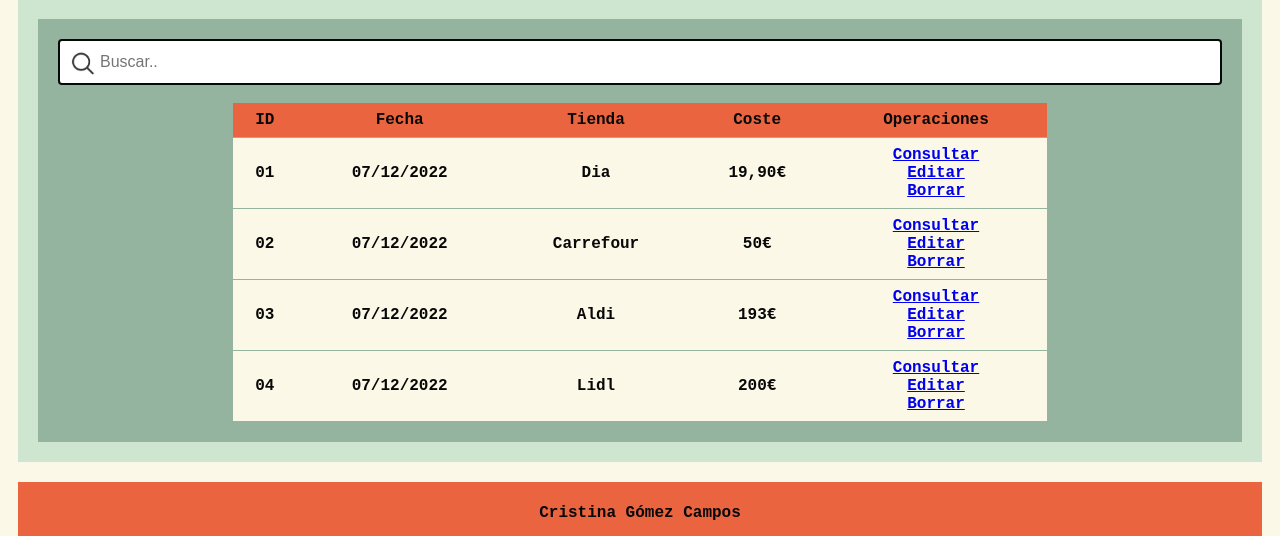
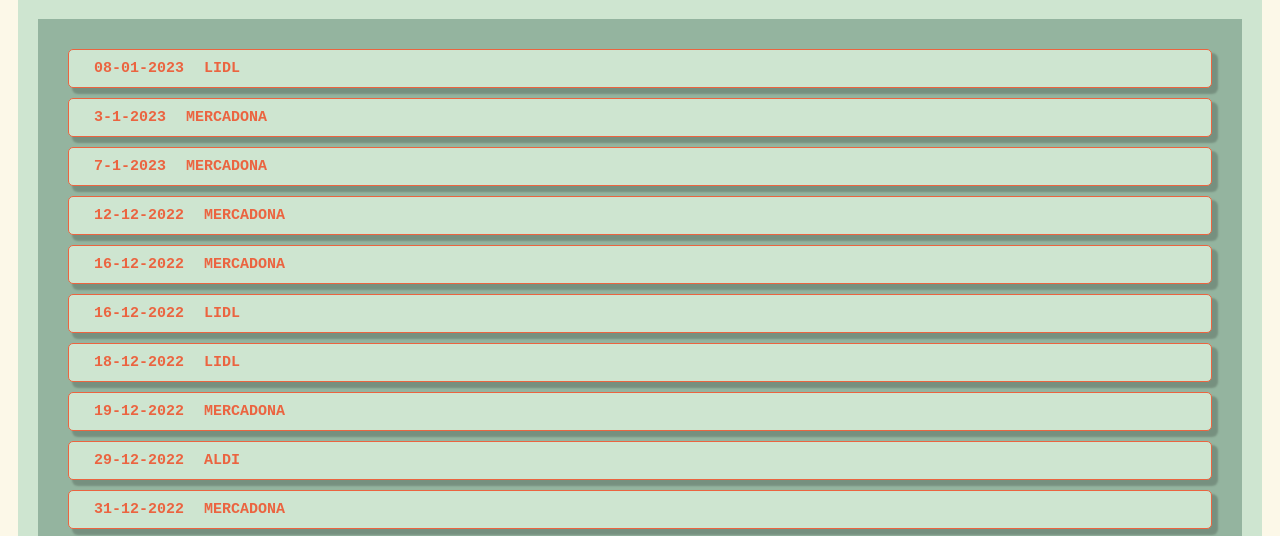
Before and after one commit to Cristinagomez/Practica_Interfaces, a plain HTML site: page lista.html in a window 1280 px wide. Shown: the part 261-797 px from the top of the page. Drawn offline with Linux system fonts and the light colour scheme.

Commit message:
implementada lista de tickets

```diff
--- a/lista.html
+++ b/lista.html
@@ -6,6 +6,9 @@
     <meta name="viewport" content="width=device-width, initial-scale=1.0">
     <title>Lista</title>
     <link rel="stylesheet" href="/lista_consulta.css">
+    <script type="module" src="ticket.store.js"></script>
+    <script type="module" src="form.js"></script>
+    <script type="module" src="ticket.lista.js"></script>
 </head>
 <body>
     <div class="header">
@@ -20,66 +23,8 @@
       </div>
       <div class="card">
         <h1 id="textoCentrado">Listado de tickets</h1>
-        <div class="marco">
-            <form>
-                <input type="text" name="buscar" placeholder="Buscar..">
-            </form>
-            <br>
-            <table>
-                <tr>
-                <th>ID</th>
-                <th>Fecha</th>
-                <th>Tienda</th>
-                <th>Coste</th>
-                <th>Operaciones</th>
-                </tr>
-                <tr>
-                <td>01</td>
-                <td>07/12/2022</td>
-                <td>Dia</td>
-                <td>19,90€</td>
-                <td><a href="/consultar.html">Consultar</a>
-                    <br>
-                    <a href="/editar.html">Editar</a>
-                    <br>
-                    <a href="#">Borrar</a>
-                </td>
-                </tr>
-                <tr>
-                <td>02</td>
-                <td>07/12/2022</td>
-                <td>Carrefour</td>
-                <td>50€</td>
-                <td><a href="/consultar.html">Consultar</a>
-                    <br>
-                    <a href="/editar.html">Editar</a>
-                    <br>
-                    <a href="#">Borrar</a>
-                </td>
-                </tr>
-                <tr>
-                <td>03</td>
-                <td>07/12/2022</td>
-                <td>Aldi</td>
-                <td>193€</td>
-                <td><a href="/consultar.html">Consultar</a>
-                    <br>
-                    <a href="/editar.html">Editar</a>
-                    <br>
-                    <a href="#">Borrar</a></td>
-                </tr>
-                <tr>
-                <td>04</td>
-                <td>07/12/2022</td>
-                <td>Lidl</td>
-                <td>200€</td>
-                <td><a href="/consultar.html">Consultar</a>
-                    <br>
-                    <a href="/editar.html">Editar</a>
-                    <br>
-                    <a href="#">Borrar</a></td>
-                </tr>
-            </table>
+        <div class="marco" id="lista">
+
         </div>
      </div>
 
@@ -89,4 +34,5 @@
         <h4>2022</h4>
       </div>
 </body>
+<script type="module" src="ticket.lista.js"></script>
 </html>
--- a/lista_consulta.css
+++ b/lista_consulta.css
@@ -71,27 +71,72 @@
     text-align: center;
   }
 
-/*Tabla*/
-  table {
-    border-collapse: collapse;
-    width: 70%;
-    margin-left: 15%;
+  .draw {
+    display: inline;
+    padding:10px;
+    margin: 3px;
+    border-radius:3px;
+    border: 1px solid rgb(235, 100, 64);
+	  font-weight: bold;
+    background: rgb(252, 248, 232);
+}
 
-  }
+.ticket {
+    padding:10px;
+	  margin: 10px;
+    border: 1px solid rgb(235, 100, 64);
+    border-radius: 5px;
+    box-shadow: 5px 5px 2px 1px rgba(0, 0, 0, 0.2);
+    background : rgb(206, 229, 208);
+    color: rgb(235, 100, 64);
+	  font-weight: bold;
+	  font-size: 16px;
+    font-size:15px;
+}
 
-  th {
-    background-color:   rgb(235, 100, 64);
-    color: rgb(8, 8, 8);
-  }
-  th, td {
-    padding: 8px;
-    text-align: center;
-    border-bottom: 1px solid rgb(148, 180, 159);
-  }
+.ticketHeader {
+    display : inline;
+    font: 10px;
+    padding:10px;
+}
 
-  td {
-    background-color: rgb(252, 248, 232);
-  }
+.ticketHeaderInterior {
+    display : inline;
+    padding:5px;
+    margin-right: 10px;
+    font: 10px;
+    min-width : 20%;
+    width: 20%;
+    margin-bottom: 5px;
+}
+
+.ticketCuerpo {
+    height: 50px;
+    min-height : 50px;
+    max-height : 50px;
+}
+
+.abierto {
+    display : block;
+}
+
+.cerrado {
+    background : rgb(10, 51, 16);
+    display:none;
+}
+
+.tienda {
+	font-weight : bold;
+	font-size : 25px;
+	border-radius : 2px;
+	margin:10px;
+}
+.articulo {
+	display : block;
+	padding : 10px;
+	margin:10px;
+	color:black;
+}
 
 
   .row:after {
--- /dev/null
+++ b/ticket.lista.js
@@ -0,0 +1,105 @@
+import {Articulo, Ticket, TicketStore } from './ticket.store.js'
+import {drawForm, pintarForm, pintarRes} from "./form.js"
+
+
+let ts = new TicketStore();
+
+
+let ticketsJSON_todos = `
+
+[
+{ "id" : " 1 ", "tienda" : "LIDL" , "fecha" :  "08-01-2023" , 		"articuloList":[{"nombre" :  "Pan barra 2" , "cantidad" : " 0.400 ", "precio" : " 0.700 "}]},
+{ "id" : " 2 ", "tienda" : "MERCADONA" , "fecha" :  "3-1-2023" , 	"articuloList":[{"nombre" :  "Pan barra 3" , "cantidad" : " 0.750 ", "precio" : " 1.150 "}]},
+{ "id" : " 3 ", "tienda" : "MERCADONA" , "fecha" :  "7-1-2023" , 	"articuloList":[{"nombre" :  "Tomate canario" , "cantidad" : " 1.212 ", "precio" : " 1.720 "}]},
+{ "id" : " 4 ", "tienda" : "MERCADONA" , "fecha" :  "12-12-2022" , 	"articuloList":[{"nombre" :  "Pan barra 3" , "cantidad" : " 0.750 ", "precio" : " 1.200 "}]},
+{ "id" : " 5 ", "tienda" : "MERCADONA" , "fecha" :  "16-12-2022" , 	"articuloList":[{"nombre" :  "Pate tarrina" , "cantidad" : " 0.100 ", "precio" : " 0.600 "}]},
+{ "id" : " 6 ", "tienda" : "LIDL" , "fecha" :  "16-12-2022" , 		"articuloList":[{"nombre" :  "Pan barra 2" , "cantidad" : " 0.400 ", "precio" : " 0.700 "}]},
+{ "id" : " 7 ", "tienda" : "LIDL" , "fecha" :  "18-12-2022" , 		"articuloList":[{"nombre" :  "Tomate canario" , "cantidad" : " 1.000 ", "precio" : " 1.690 "}]},
+{ "id" : " 8 ", "tienda" : "MERCADONA" , "fecha" :  "19-12-2022" , 	"articuloList":[{"nombre" :  "Pan barra 3" , "cantidad" : " 0.750 ", "precio" : " 1.200 "}]},
+{ "id" : " 9 ", "tienda" : "ALDI" , "fecha" :  "29-12-2022" , 		"articuloList":[{"nombre" :  "Tomate ensalada" , "cantidad" : " 1.590 ", "precio" : " 1.714 "}]},
+{ "id" : " 10 ", "tienda" : "MERCADONA" , "fecha" :  "31-12-2022" , "articuloList":[{"nombre" :  "Pan barra" , "cantidad" : " 0.250 ", "precio" : " 0.500 "}]},
+{ "id" : " 11 ", "tienda" : "MERCADONA" , "fecha" :  "3-12-2022" , 	"articuloList":[{"nombre" :  "Tomate ensalada" , "cantidad" : " 1.012 ", "precio" : " 2.190 "}]},
+{ "id" : " 12 ", "tienda" : "ALDI" , "fecha" :  "6-12-2022" , 		"articuloList":[{"nombre" :  "Pan barra" , "cantidad" : " 0.250 ", "precio" : " 0.460 "}]},
+{ "id" : " 13 ", "tienda" : "MERCADONA" , "fecha" :  "7-12-2022" , 	"articuloList":[{"nombre" :  "Tomate canario" , "cantidad" : " 0.798 ", "precio" : " 1.790 "}]},
+{ "id" : " 14 ", "tienda" : "MERCADONA" , "fecha" :  "31-5-2022" , 	"articuloList":[{"nombre" :  "Pate tarrina" , "cantidad" : " 0.100 ", "precio" : " 0.550 "}]},
+{ "id" : " 15 ", "tienda" : "LIDL" , "fecha" :  "29-5-2022" , 		"articuloList":[{"nombre" :  "Pan barra" , "cantidad" : " 0.200 ", "precio" : " 0.420 "}]},
+{ "id" : " 16 ", "tienda" : "ALDI" , "fecha" :  "24-5-2022" , 		"articuloList":[{"nombre" :  "Tomate ensalada" , "cantidad" : " 1.138 ", "precio" : " 1.490 "}]},
+{ "id" : " 17 ", "tienda" : "ALDI" , "fecha" :  "24-5-2022" , 		"articuloList":[{"nombre" :  "Pan barra" , "cantidad" : " 0.250 ", "precio" : " 0.420 "}]},
+{ "id" : " 18 ", "tienda" : "ALDI" , "fecha" :  "21-5-2022" , 		"articuloList":[{"nombre" :  "Pan barra" , "cantidad" : " 0.250 ", "precio" : " 0.370 "}]},
+{ "id" : " 19 ", "tienda" : "LIDL" , "fecha" :  "19-5-2022" , 		"articuloList":[{"nombre" :  "Pan barra" , "cantidad" : " 0.200 ", "precio" : " 0.420 "}]},
+{ "id" : " 20 ", "tienda" : "LIDL" , "fecha" :  "11-5-2022" , 		"articuloList":[{"nombre" :  "Pan barra" ,        "cantidad" : " 0.200 ", "precio" : " 0.420 "}]},
+{ "id" : " 21 ", "tienda" : "MERCADONA" , "fecha" :  "9-5-2022" , 	"articuloList":[{"nombre" :  "Pate tarrina" ,      "cantidad" : " 0.100 ", "precio" : " 0.550 "}]},
+{ "id" : " 22 ", "tienda" : "LIDL" , "fecha" :  "6-5-2022" , 		"articuloList":[{"nombre" :  "Pan barra" ,         "cantidad" : " 0.200 ", "precio" : " 0.370 "}]},
+{ "id" : " 23 ", "tienda" : "LIDL" , "fecha" :  "17-1-2022" , 		"articuloList":[{"nombre" :  "Pan barra" ,        "cantidad" : " 0.200 ", "precio" : " 0.350 "}]},
+{ "id" : " 24 ", "tienda" : "LIDL" , "fecha" :  "16-1-2022" , 		"articuloList":[{"nombre" :  "Pan barra" ,        "cantidad" : " 0.200 ", "precio" : " 0.350 "}]},
+{ "id" : " 25 ", "tienda" : "LIDL" , "fecha" :  "4-3-2022" , 		"articuloList":[{"nombre" :  "Yogur natural 8" , "cantidad" : " 1.000 ", "precio" : " 0.990 "}]},
+{ "id" : " 26 ", "tienda" : "MERCADONA" , "fecha" :  "19-3-2022" , 	"articuloList":[{"nombre" :  "Pan barra" ,        "cantidad" : " 0.250 ", "precio" : " 0.450 "}]},
+{ "id" : " 27 ", "tienda" : "LIDL" , "fecha" :  "23-3-2022" , 		"articuloList":[{"nombre" :  "Pan barra" ,        "cantidad" : " 0.200 ", "precio" : " 0.370 "}]},
+{ "id" : " 28 ", "tienda" : "LIDL" , "fecha" :  "27-3-2022" , 		"articuloList":[{"nombre" :  "Yogur natural 8" ,  "cantidad" : " 1.000 ", "precio" : " 0.990 "}]},
+{ "id" : " 29 ", "tienda" : "LIDL" , "fecha" :  "20-4-2022" , 		"articuloList":[{"nombre" :  "Pan barra" ,        "cantidad" : " 0.200 ", "precio" : " 0.370 "}]},
+{ "id" : " 30 ", "tienda" : "LIDL" , "fecha" :  "3-4-2022" , 		"articuloList":[{"nombre" :  "Yogur natural 8" , "cantidad" : " 1.000 ", "precio" : " 1.190 "}]},
+{ "id" : " 31 ", "tienda" : "ALDI" , "fecha" :  "16-4-2022" , 		"articuloList":[{"nombre" :  "Tomate ensalada" , "cantidad" : " 1.300 ", "precio" : " 1.990 "}]},
+{ "id" : " 32 ", "tienda" : "LIDL" , "fecha" :  "25-4-2022" , 		"articuloList":[{"nombre" :  "Pan barra" , "cantidad" : " 0.200 ", "precio" : " 0.370 "}]},
+{ "id" : " 33 ", "tienda" : "LIDL" , "fecha" :  "8-1-2022" , 		"articuloList":[{"nombre" :  "Yogur natural 8" , "cantidad" : " 1.000 ", "precio" : " 1.390 "}]},
+{ "id" : " 34 ", "tienda" : "LIDL" , "fecha" :  "31-10-2022" , 		"articuloList":[{"nombre" :  "Tomate pera" , "cantidad" : " 0.434 ", "precio" : " 1.890 "}]},
+{ "id" : " 35 ", "tienda" : "LIDL" , "fecha" :  "29-10-2022" , 		"articuloList":[{"nombre" :  "Pan barra 2" , "cantidad" : " 0.250 ", "precio" : " 0.700 "}]},
+{ "id" : " 36 ", "tienda" : "ALDI" , "fecha" :  "30-10-2022" , 		"articuloList":[{"nombre" :  "Tomate pera" , "cantidad" : " 0.444 ", "precio" : " 1.990 "}]},
+{ "id" : " 37 ", "tienda" : "LIDL" , "fecha" :  "27-10-2022" , 		"articuloList":[{"nombre" :  "Yogur natural 8" , "cantidad" : " 1.000 ", "precio" : " 1.290 "}]},
+{ "id" : " 38 ", "tienda" : "ALDI" , "fecha" :  "24-10-2022" , 		"articuloList":[{"nombre" :  "Pan barra" , "cantidad" : " 0.250 ", "precio" : " 0.440 "}]},
+{ "id" : " 39 ", "tienda" : "MERCADONA" , "fecha" :  "25-10-2022" , "articuloList":[{"nombre" :  "Pate tarrina" , "cantidad" : " 0.100 ", "precio" : " 0.550 "}]},
+{ "id" : " 40 ", "tienda" : "LIDL" , "fecha" :  "23-10-2022" , 		"articuloList":[{"nombre" :  "Tomate canario" , "cantidad" : " 1.000 ", "precio" : " 1.690 "}]},
+{ "id" : " 41 ", "tienda" : "LIDL" , "fecha" :  "23-10-2022" , 		"articuloList":[{"nombre" :  "Yogur natural 8" , "cantidad" : " 1.000 ", "precio" : " 1.290 "}]},
+{ "id" : " 42 ", "tienda" : "LIDL" , "fecha" :  "20-10-2022" , 		"articuloList":[{"nombre" :  "Pan barra" , "cantidad" : " 0.200 ", "precio" : " 0.440 "}]},
+{ "id" : " 43 ", "tienda" : "ALDI" , "fecha" :  "16-10-2022" , 		"articuloList":[{"nombre" :  "Yogur natural 8" , "cantidad" : " 1.000 ", "precio" : " 1.250 "}]},
+{ "id" : " 44 ", "tienda" : "MERCADONA" , "fecha" :  "15-10-2022" , "articuloList":[{"nombre" :  "Pate tarrina" , "cantidad" : " 0.100 ", "precio" : " 0.550 "}]},
+{ "id" : " 45 ", "tienda" : "MERCADONA" , "fecha" :  "14-10-2022" , "articuloList":[{"nombre" :  "Tomate ensalada" , "cantidad" : " 0.866 ", "precio" : " 2.090 "}]},
+{ "id" : " 46 ", "tienda" : "MERCADONA" , "fecha" :  "13-10-2022" , "articuloList":[{"nombre" :  "Pan barra" , "cantidad" : " 0.250 ", "precio" : " 0.450 "}]},
+{ "id" : " 47 ", "tienda" : "LIDL" , "fecha" :  "8-10-2022" , 		"articuloList":[{"nombre" :  "Yogur natural 8" , "cantidad" : " 1.000 ", "precio" : " 1.250 "}]},
+{ "id" : " 48 ", "tienda" : "MERCADONA" , "fecha" :  "11-10-2022" , "articuloList":[{"nombre" :  "Tomate ensalada" , "cantidad" : " 0.404 ", "precio" : " 1.990 "}]},
+{ "id" : " 49 ", "tienda" : "ALDI" , "fecha" :  "9-10-2022" , 		"articuloList":[{"nombre" :  "Tomate ensalada" , "cantidad" : " 0.392 ", "precio" : " 2.090 "}]},
+{ "id" : " 50 ", "tienda" : "MERCADONA" , "fecha" :  "6-10-2022" , 	"articuloList":[{"nombre" :  "Pate tarrina" , "cantidad" : " 0.100 ", "precio" : " 0.550 "}]},
+{ "id" : " 51 ", "tienda" : "MERCADONA" , "fecha" :  "5-10-2022" , 	"articuloList":[{"nombre" :  "Tomate ensalada" , "cantidad" : " 0.480 ", "precio" : " 1.990 "}]},
+{ "id" : " 52 ", "tienda" : "MERCADONA" , "fecha" :  "4-10-2022" , 	"articuloList":[{"nombre" :  "Pan barra" , "cantidad" : " 0.250 ", "precio" : " 0.450 "}]},
+{ "id" : " 53 ", "tienda" : "LIDL" , "fecha" :  "3-10-2022" , 		"articuloList":[{"nombre" :  "Yogur natural 8" , "cantidad" : " 1.000 ", "precio" : " 1.250 "}]},
+{ "id" : " 54 ", "tienda" : "ALDI" , "fecha" :  "9-1-2023" , 		"articuloList":[{"nombre" :  "Pan barra" , "cantidad" : " 0.250 ", "precio" : " 0.470 "}]},
+{ "id" : " 55 ", "tienda" : "ALDI" , "fecha" :  "1-11-2022" , 		"articuloList":[{"nombre" :  "Tomate ensalada" , "cantidad" : " 0.712 ", "precio" : " 2.190 "}]},
+{ "id" : " 56 ", "tienda" : "ALDI" , "fecha" :  "2-11-2022" , 		"articuloList":[{"nombre" :  "Pan barra" , "cantidad" : " 0.250 ", "precio" : " 0.440 "}]},
+{ "id" : " 57 ", "tienda" : "MERCADONA" , "fecha" :  "5-11-2022" , 	"articuloList":[{"nombre" :  "Tomate ensalada" , "cantidad" : " 0.416 ", "precio" : " 2.190 "}]},
+{ "id" : " 58 ", "tienda" : "LIDL" , "fecha" :  "6-11-2022" , 		"articuloList":[{"nombre" :  "Yogur natural 8" , "cantidad" : " 1.000 ", "precio" : " 1.250 "}]},
+{ "id" : " 59 ", "tienda" : "MERCADONA" , "fecha" :  "8-11-2022" , 	"articuloList":[{"nombre" :  "Tomate pera" , "cantidad" : " 1.062 ", "precio" : " 1.890 "}]},
+{ "id" : " 60 ", "tienda" : "LIDL" , "fecha" :  "9-11-2022" , 		"articuloList":[{"nombre" :  "Yogur natural 8" , "cantidad" : " 1.000 ", "precio" : " 1.290 "}]},
+{ "id" : " 61 ", "tienda" : "MERCADONA" , "fecha" :  "18-11-2022" , "articuloList":[{"nombre" :  "Pate tarrina" , "cantidad" : " 0.100 ", "precio" : " 0.600 "}]},
+{ "id" : " 62 ", "tienda" : "MERCADONA" , "fecha" :  "18-11-2022" , "articuloList":[{"nombre" :  "Pan barra 3" , "cantidad" : " 0.750 ", "precio" : " 1.100 "}]},
+{ "id" : " 63 ", "tienda" : "MERCADONA" , "fecha" :  "17-11-2022" , "articuloList":[{"nombre" :  "Pan barra" , "cantidad" : " 0.250 ", "precio" : " 0.450 "}]},
+{ "id" : " 64 ", "tienda" : "LIDL" , "fecha" :  "13-11-2022" , 	    "articuloList":[{"nombre" :  "Pan barra 2" , "cantidad" : " 0.500 ", "precio" : " 0.700 "}]},
+{ "id" : " 65 ", "tienda" : "ALDI" , "fecha" :  "15-11-2022" , 	    "articuloList":[{"nombre" :  "Yogur natural 8" , "cantidad" : " 1.000 ", "precio" : " 1.250 "}]},
+{ "id" : " 66 ", "tienda" : "MERCADONA" , "fecha" :  "15-11-2022" , "articuloList":[{"nombre" :  "Pate tarrina" , "cantidad" : " 0.100 ", "precio" : " 0.550 "}]},
+{ "id" : " 67 ", "tienda" : "MERCADONA" , "fecha" :  "19-11-2022" , "articuloList":[{"nombre" :  "Tomate canario" , "cantidad" : " 1.354 ", "precio" : " 0.990 "}]},
+{ "id" : " 68 ", "tienda" : "MERCADONA" , "fecha" :  "12-11-2022" , "articuloList":[{"nombre" :  "Tomate canario" , "cantidad" : " 1.314 ", "precio" : " 1.490 "}]},
+{ "id" : " 69 ", "tienda" : "MERCADONA" , "fecha" :  "12-11-2022" , "articuloList":[{"nombre" :  "Pate tarrina" , "cantidad" : " 0.100 ", "precio" : " 0.550 "}]},
+{ "id" : " 70 ", "tienda" : "MERCADONA" , "fecha" :  "23-11-2022" , "articuloList":[{"nombre" :  "Pate tarrina" , "cantidad" : " 0.100 ", "precio" : " 0.600 "}]},
+{ "id" : " 71 ", "tienda" : "MERCADONA" , "fecha" :  "4-11-2023" , 	"articuloList":[{"nombre" :  "Pan barra 3" , "cantidad" : " 0.750 ", "precio" : " 1.100 "}]},
+{ "id" : " 72 ", "tienda" : "MERCADONA" , "fecha" :  "23-11-2022" , "articuloList":[{"nombre" :  "Pan barra" , "cantidad" : " 0.250 ", "precio" : " 0.450 "}]},
+{ "id" : " 73 ", "tienda" : "ALDI" , "fecha" :  "23-11-2022" , 		"articuloList":[{"nombre" :  "Yogur natural 8" , "cantidad" : " 1.000 ", "precio" : " 1.250 "}]},
+{ "id" : " 74 ", "tienda" : "MERCADONA" , "fecha" :  "26-11-2022" , "articuloList":[{"nombre" :  "Tomate canario" , "cantidad" : " 1.634 ", "precio" : " 1.290 "}]},
+{ "id" : " 75 ", "tienda" : "MERCADONA" , "fecha" :  "25-11-2022" , "articuloList":[{"nombre" :  "Pate tarrina" , "cantidad" : " 0.100 ", "precio" : " 0.600 "}]},
+{ "id" : " 76 ", "tienda" : "LIDL" , "fecha" :  "26-11-2022" , 		"articuloList":[{"nombre" :  "Yogur natural 8" , "cantidad" : " 1.000 ", "precio" : " 1.290 "}]},
+{ "id" : " 77 ", "tienda" : "ALDI" , "fecha" :  "24-11-2022" , 		"articuloList":[{"nombre" :  "Pan barra" , "cantidad" : " 0.250 ", "precio" : " 0.460 "}]},
+{ "id" : " 78 ", "tienda" : "LIDL" , "fecha" :  "29-11-2022" , 		"articuloList":[{"nombre" :  "Pan barra" , "cantidad" : " 0.200 ", "precio" : " 0.440 "}]},
+{ "id" : " 79 ", "tienda" : "MERCADONA" , "fecha" :  "30-11-2022" , "articuloList":[{"nombre" :  "Pan barra 3" , "cantidad" : " 0.750 ", "precio" : " 1.200 "}]},
+{ "id" : " 80 ", "tienda" : "MERCADONA" , "fecha" :  "30-11-2022" , "articuloList":[{"nombre" :  "Pate tarrina" , "cantidad" : " 0.100 ", "precio" : " 0.600 "}]}
+]
+`;
+
+ts.loadJSON(ticketsJSON_todos);
+
+
+let lista = document.getElementById("lista");
+
+
+var ticketList = ts.listAllTicket();
+
+
+    for (const t of ticketList){
+		pintarRes(t,lista);
+}
```
Also changed, not shown: app.js (+7 -0 lines), form.js (line endings or trailing spaces).
